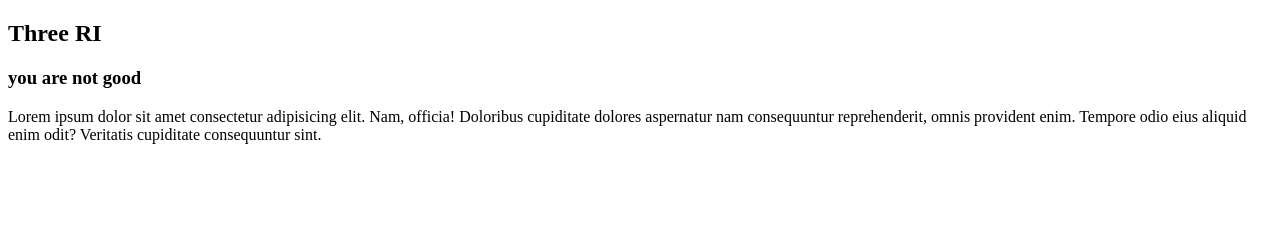
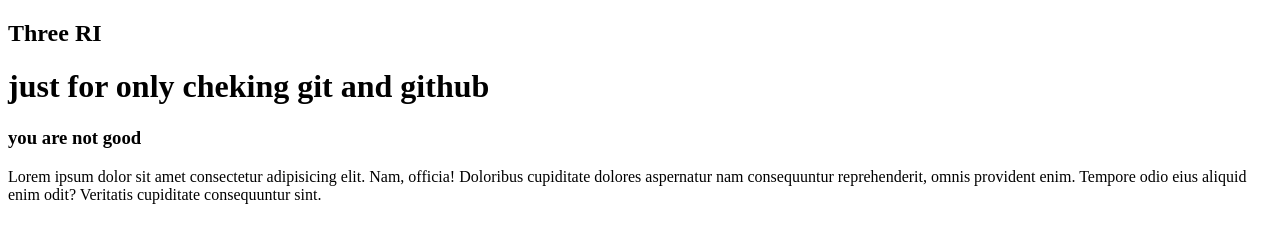
Before and after one commit to 1siddique/1siddique, a plain HTML site: page contact.html in a window 1280 px wide. Drawn offline with Linux system fonts and the light colour scheme.

Commit message:
hello_for_messages

```diff
--- a/contact.html
+++ b/contact.html
@@ -7,6 +7,7 @@
 </head>
 <body>
 <h2> Three RI</h2>
+<h1> just for only cheking git and github</h1>
     <h3>you are not good</h3>
     <p>Lorem ipsum dolor sit amet consectetur adipisicing elit. Nam, officia! Doloribus cupiditate dolores aspernatur nam consequuntur reprehenderit, omnis provident enim. Tempore odio eius aliquid enim odit? Veritatis cupiditate consequuntur sint.</p>
 </body>
```
